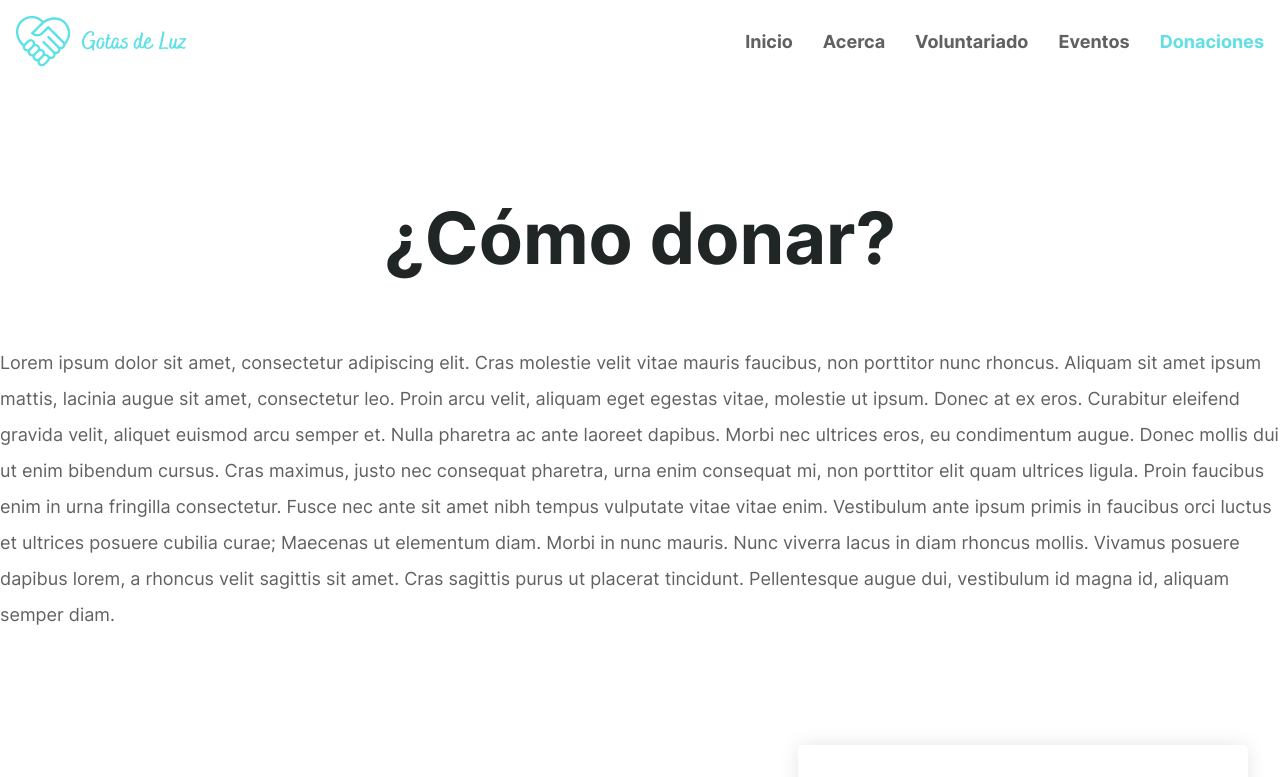
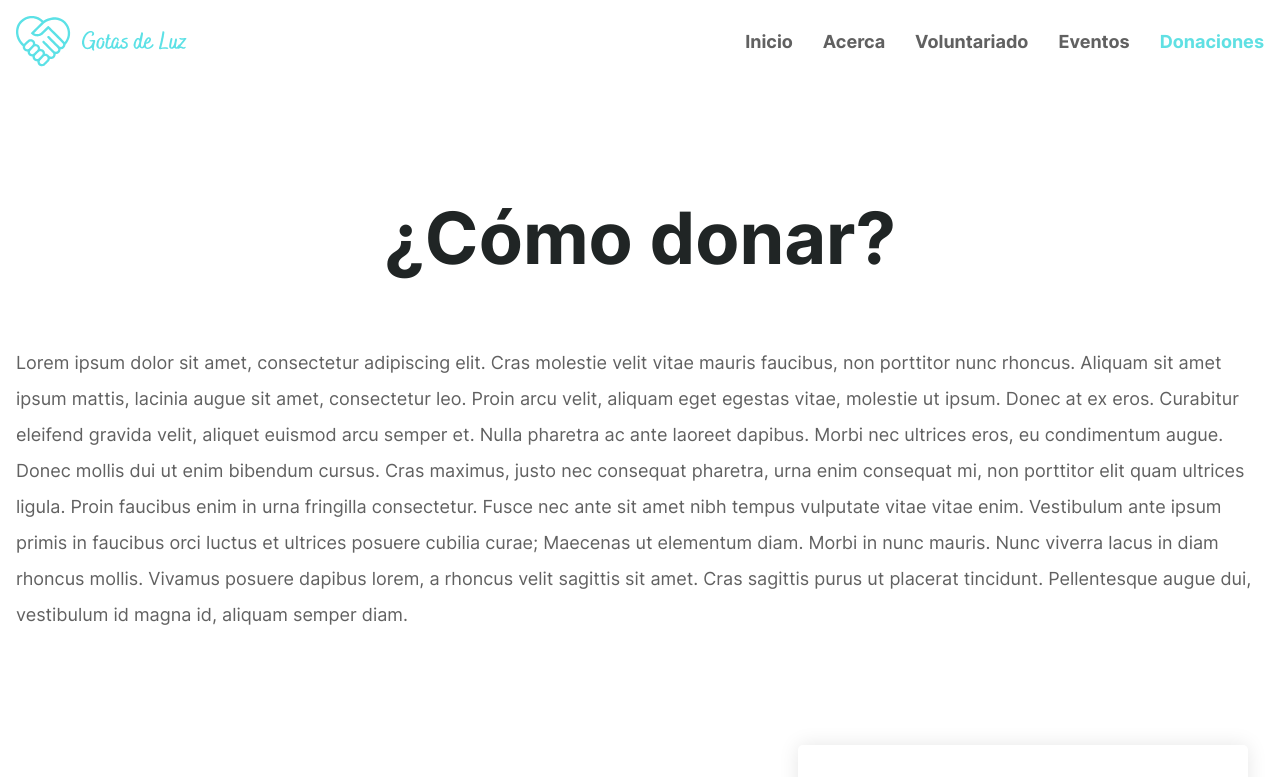
Before and after one commit to Dalfonzo/sc-gotas-de-luz, a Next.js app: page /donate in a window 1280 px wide. Shown: the top 777 px of the page. Built offline with nearby package versions, Linux system fonts and the light colour scheme.

Commit message:
Adds donate section heading mqs

```diff
--- a/components/client/donate/heading/Heading.tsx
+++ b/components/client/donate/heading/Heading.tsx
@@ -1,12 +1,13 @@
 import { Box, Text } from '@chakra-ui/react'
+import { responsiveProperty } from '~/theme/utils'
 
 const Heading = () => {
   return (
-    <Box my="7rem" as="section">
+    <Box my={responsiveProperty({ desktopSize: 7, mobileSize: 2, unit: 'rem' })} as="section">
       <Text as="h1" variant="title" marginBottom="4rem" textAlign="center">
         ¿Cómo donar?
       </Text>
-      <Text variant="normal">
+      <Text variant="normal" px="1rem">
         Lorem ipsum dolor sit amet, consectetur adipiscing elit. Cras molestie velit vitae mauris faucibus, non
         porttitor nunc rhoncus. Aliquam sit amet ipsum mattis, lacinia augue sit amet, consectetur leo. Proin arcu
         velit, aliquam eget egestas vitae, molestie ut ipsum. Donec at ex eros. Curabitur eleifend gravida velit,
```
